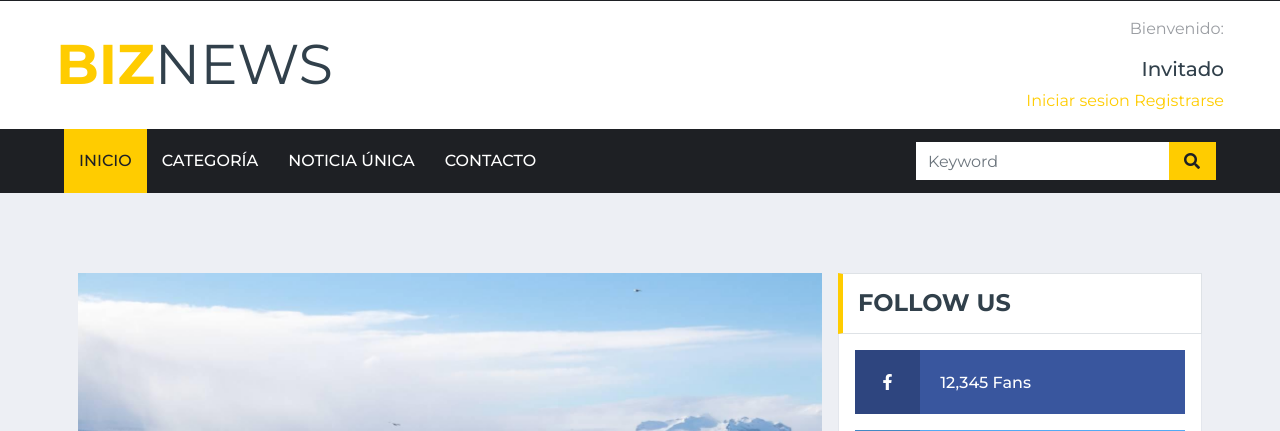
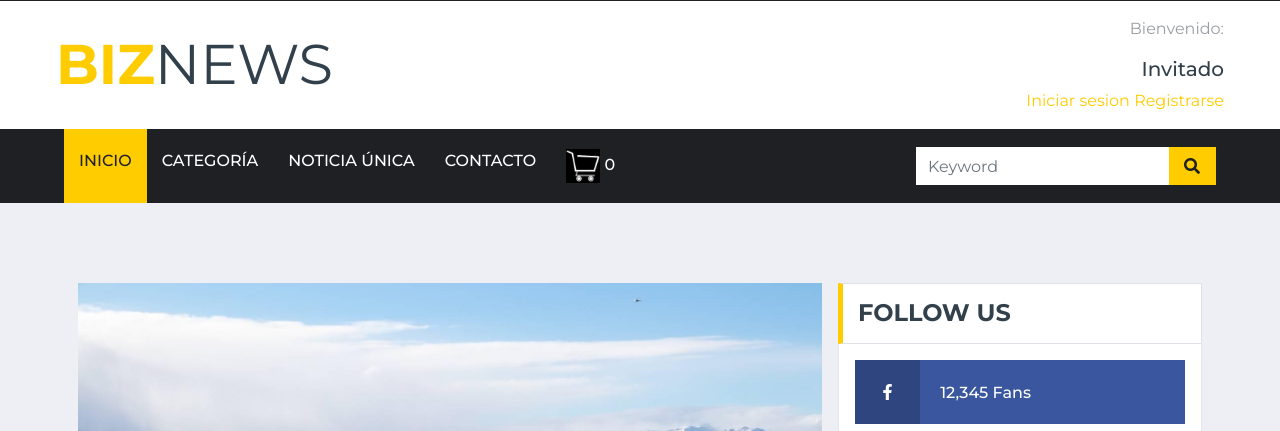
Before and after one commit to franciscocarra/Examen-Web, a Django app: template noticias/core/templates/core/noticias/Mundo.html in a window 1280 px wide. Shown: the part 39-470 px from the top of the page. Run offline with Django 3.2, Linux system fonts and the light colour scheme; the template is opened without the code that fills it, so the values that code supplies are empty; some libraries are stand-ins or nearby versions.

Commit message:
Examen Web

```diff
--- a/noticias/core/templates/core/noticias/Mundo.html
+++ b/noticias/core/templates/core/noticias/Mundo.html
@@ -133,6 +133,10 @@
                     <a href="{% url 'category' %}" class="nav-item nav-link">Categoría</a>
                     <a href="single.html" class="nav-item nav-link">Noticia Única</a>
                     <a href="{% url 'contact' %}" class="nav-item nav-link">Contacto</a>
+                    <a href="{% url 'carrito' %}" class="nav-item nav-link">
+                        <img src="{% static 'core/img/carrito.png' %}" alt="Carrito" style="width: 34px; height: 34px;">
+                        <span id="cart-count" class="cart-count">0</span>
+                    </a>
                 </div>
                 <div class="input-group ml-auto d-none d-lg-flex" style="width: 100%; max-width: 300px;">
                     <input type="text" class="form-control border-0" placeholder="Keyword">
```
